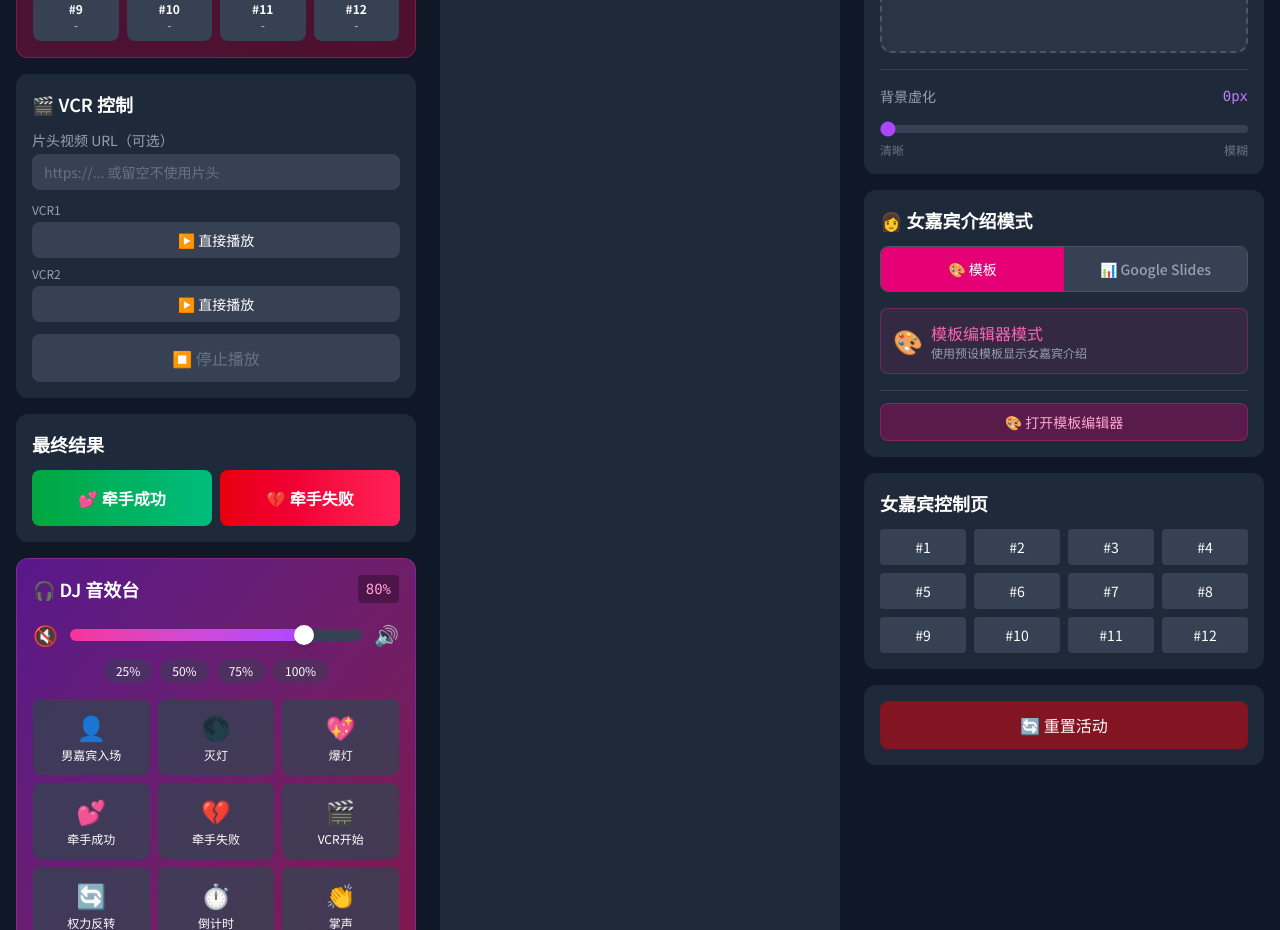
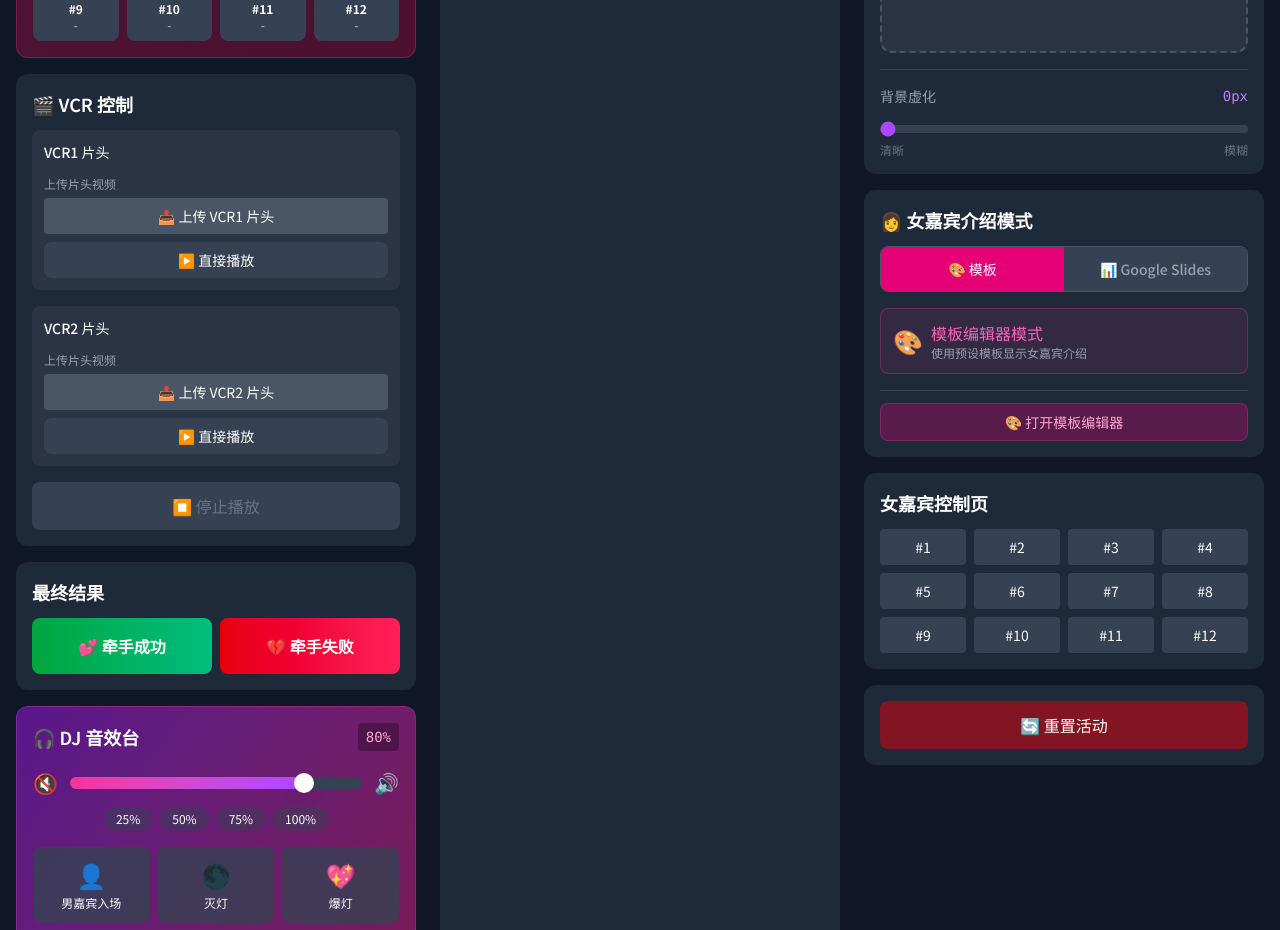
Before and after one commit to CharlieLi16/FEICHENGWURAO, a Next.js app: page /director in a window 1280 px wide. Shown: the part 1060-1990 px from the top of the page. Built offline with nearby package versions, Linux system fonts and the light colour scheme; no server answers.

Commit message:
Add separate VCR intro uploads for VCR1 and VCR2
- Split vcrIntroUrl into vcr1IntroUrl and vcr2IntroUrl
- Director UI: upload buttons for each intro video
- Each VCR can have its own intro/opener video
- Delete button to remove uploaded intros

```diff
--- a/app/director/page.tsx
+++ b/app/director/page.tsx
@@ -422,26 +422,52 @@ export default function DirectorPage() {
           <div className="bg-gray-800 rounded-xl p-4">
             <h2 className="text-lg font-semibold mb-3">🎬 VCR 控制</h2>
 
-            {/* Intro Video URL */}
-            <div className="mb-3">
-              <label className="text-sm text-gray-400 mb-1 block">片头视频 URL（可选）</label>
-              <input
-                type="text"
-                value={state.vcrIntroUrl || ''}
-                onChange={(e) => updateState({ vcrIntroUrl: e.target.value || undefined })}
-                placeholder="https://... 或留空不使用片头"
-                className="w-full px-3 py-2 bg-gray-700 rounded-lg text-sm placeholder-gray-500"
-              />
-              {state.vcrIntroUrl && (
-                <div className="mt-1 text-xs text-green-400">✓ 片头已设置</div>
+            {/* VCR1 Section */}
+            <div className="mb-4 p-3 bg-gray-700/50 rounded-lg">
+              <div className="flex items-center justify-between mb-2">
+                <span className="text-sm font-medium">VCR1 片头</span>
+                {state.vcr1IntroUrl && (
+                  <button
+                    onClick={() => updateState({ vcr1IntroUrl: undefined })}
+                    className="text-xs text-red-400 hover:text-red-300"
+                  >
+                    删除
+                  </button>
+                )}
+              </div>
+              {state.vcr1IntroUrl ? (
+                <div className="text-xs text-green-400 truncate mb-2">✓ {state.vcr1IntroUrl.split('/').pop()}</div>
+              ) : (
+                <label className="block mb-2">
+                  <span className="text-xs text-gray-400">上传片头视频</span>
+                  <input
+                    type="file"
+                    accept="video/*"
+                    className="hidden"
+                    onChange={async (e) => {
+                      const file = e.target.files?.[0];
+                      if (!file) return;
+                      const formData = new FormData();
+                      formData.append('file', file);
+                      formData.append('name', 'vcr1_intro');
+                      try {
+                        const res = await fetch('/api/upload', { method: 'POST', body: formData });
+                        const data = await res.json();
+                        if (data.fileUrl) {
+                          await updateState({ vcr1IntroUrl: data.fileUrl });
+                        }
+                      } catch (err) {
+                        console.error('Upload failed:', err);
+                      }
+                    }}
+                  />
+                  <div className="mt-1 px-3 py-2 bg-gray-600 hover:bg-gray-500 rounded text-center text-sm cursor-pointer">
+                    📤 上传 VCR1 片头
+                  </div>
+                </label>
               )}
-            </div>
-
-            {/* VCR1 Controls */}
-            <div className="mb-2">
-              <div className="text-xs text-gray-400 mb-1">VCR1</div>
               <div className="flex gap-2">
-                {state.vcrIntroUrl && (
+                {state.vcr1IntroUrl && (
                   <button
                     onClick={() => {
                       playSound('vcrStart');
@@ -472,11 +498,52 @@ export default function DirectorPage() {
               </div>
             </div>
 
-            {/* VCR2 Controls */}
-            <div className="mb-3">
-              <div className="text-xs text-gray-400 mb-1">VCR2</div>
+            {/* VCR2 Section */}
+            <div className="mb-4 p-3 bg-gray-700/50 rounded-lg">
+              <div className="flex items-center justify-between mb-2">
+                <span className="text-sm font-medium">VCR2 片头</span>
+                {state.vcr2IntroUrl && (
+                  <button
+                    onClick={() => updateState({ vcr2IntroUrl: undefined })}
+                    className="text-xs text-red-400 hover:text-red-300"
+                  >
+                    删除
+                  </button>
+                )}
+              </div>
+              {state.vcr2IntroUrl ? (
+                <div className="text-xs text-green-400 truncate mb-2">✓ {state.vcr2IntroUrl.split('/').pop()}</div>
+              ) : (
+                <label className="block mb-2">
+                  <span className="text-xs text-gray-400">上传片头视频</span>
+                  <input
+                    type="file"
+                    accept="video/*"
+                    className="hidden"
+                    onChange={async (e) => {
+                      const file = e.target.files?.[0];
+                      if (!file) return;
+                      const formData = new FormData();
+                      formData.append('file', file);
+                      formData.append('name', 'vcr2_intro');
+                      try {
+                        const res = await fetch('/api/upload', { method: 'POST', body: formData });
+                        const data = await res.json();
+                        if (data.fileUrl) {
+                          await updateState({ vcr2IntroUrl: data.fileUrl });
+                        }
+                      } catch (err) {
+                        console.error('Upload failed:', err);
+                      }
+                    }}
+                  />
+                  <div className="mt-1 px-3 py-2 bg-gray-600 hover:bg-gray-500 rounded text-center text-sm cursor-pointer">
+                    📤 上传 VCR2 片头
+                  </div>
+                </label>
+              )}
               <div className="flex gap-2">
-                {state.vcrIntroUrl && (
+                {state.vcr2IntroUrl && (
                   <button
                     onClick={() => {
                       playSound('vcrStart');
--- a/app/stage/page.tsx
+++ b/app/stage/page.tsx
@@ -1060,7 +1060,7 @@ export default function StagePage() {
         url={vcrUrl}
         playing={state.vcrPlaying}
         lights={state.lights}
-        introUrl={state.vcrIntroUrl}
+        introUrl={state.vcrType === 'vcr1' ? state.vcr1IntroUrl : state.vcr2IntroUrl}
         playingIntro={state.vcrPlayingIntro}
       />
 
--- a/lib/event-state.ts
+++ b/lib/event-state.ts
@@ -106,7 +106,8 @@ export interface EventState {
   currentFemaleIntro: number | null; // Which female is being introduced (fullscreen)
   vcrPlaying: boolean;
   vcrType: 'vcr1' | 'vcr2' | null;
-  vcrIntroUrl?: string;             // VCR intro/opener video URL
+  vcr1IntroUrl?: string;            // VCR1 intro/opener video URL
+  vcr2IntroUrl?: string;            // VCR2 intro/opener video URL
   vcrPlayingIntro?: boolean;        // Currently playing intro (before main VCR)
   message: string;                  // Current phase message/title
   currentSlide: string | null;      // Current slide ID being shown (fullscreen)
--- a/lib/event-store.ts
+++ b/lib/event-store.ts
@@ -96,7 +96,8 @@ function getDataForSave() {
       currentSlide: eventState.currentSlide,
       vcrPlaying: eventState.vcrPlaying,
       vcrType: eventState.vcrType,
-      vcrIntroUrl: eventState.vcrIntroUrl,
+      vcr1IntroUrl: eventState.vcr1IntroUrl,
+      vcr2IntroUrl: eventState.vcr2IntroUrl,
       vcrPlayingIntro: eventState.vcrPlayingIntro,
       message: eventState.message,
       // These are Director-controlled but Stage needs them for display
```
